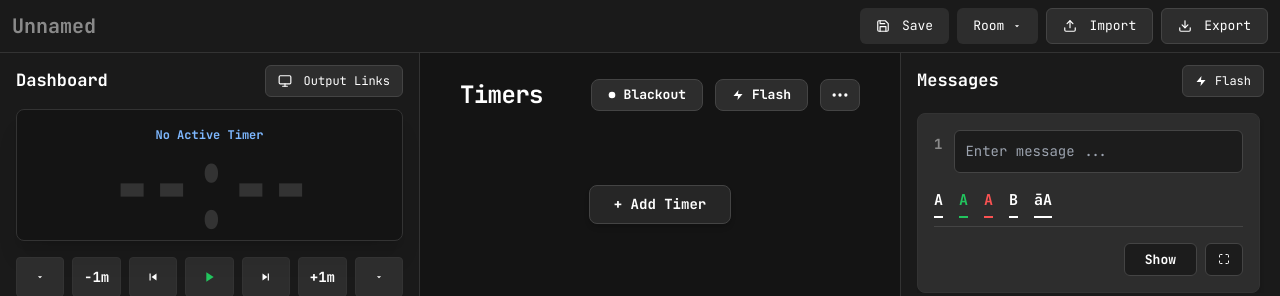
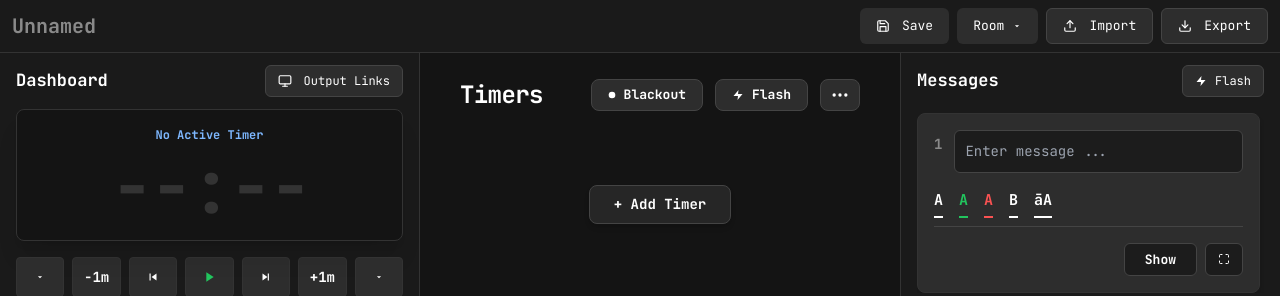
Before and after one commit to e1n7/stage-timer, a React (Vite) app: page / in a window 1280 px wide. Shown: the top 296 px of the page. Built offline with nearby package versions, Linux system fonts and the light colour scheme.

Commit message:
Font height/width sliders now only affect Output view, not Dashboard

```diff
--- a/src/App.tsx
+++ b/src/App.tsx
@@ -1275,9 +1275,7 @@ function App() {
               style={{
                 color: getDashboardTextColor(),
                 opacity: (isFlashing && !isFlash) ? 0 : 1,
-                textShadow: isFlash ? `0 0 30px ${getDashboardGlowColor()}` : 'none',
-                transform: `scale(${displaySettings.fontWidth || 1.0}, ${displaySettings.fontHeight || 1.6})`,
-                transformOrigin: 'center'
+                textShadow: isFlash ? `0 0 30px ${getDashboardGlowColor()}` : 'none'
               }}
             >
               {displaySeconds < 0 && activeTimerState?.settings.mode === 'countdown' ? '+' + formatClock(Math.abs(displaySeconds)) : currentTime}
```
